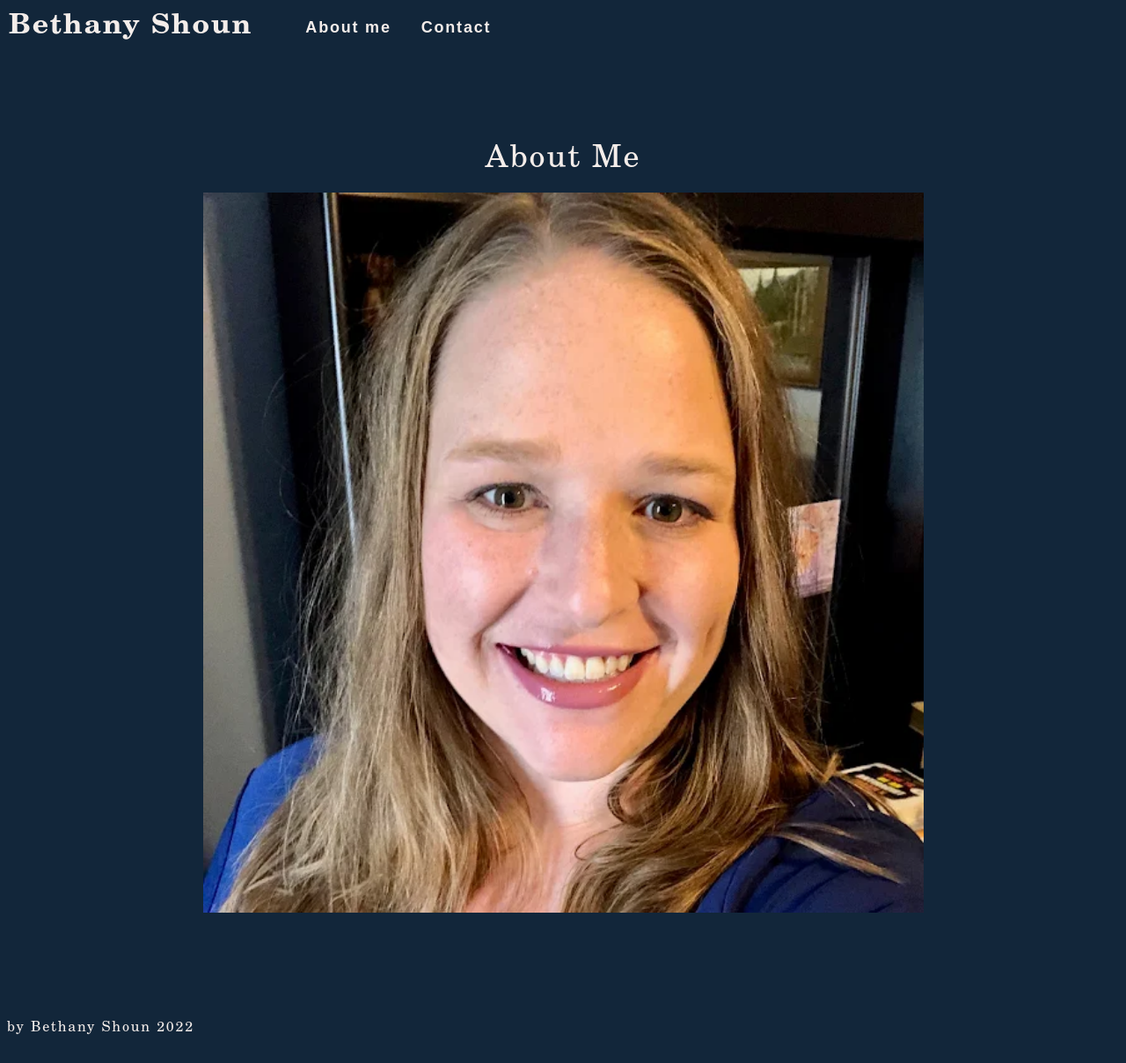
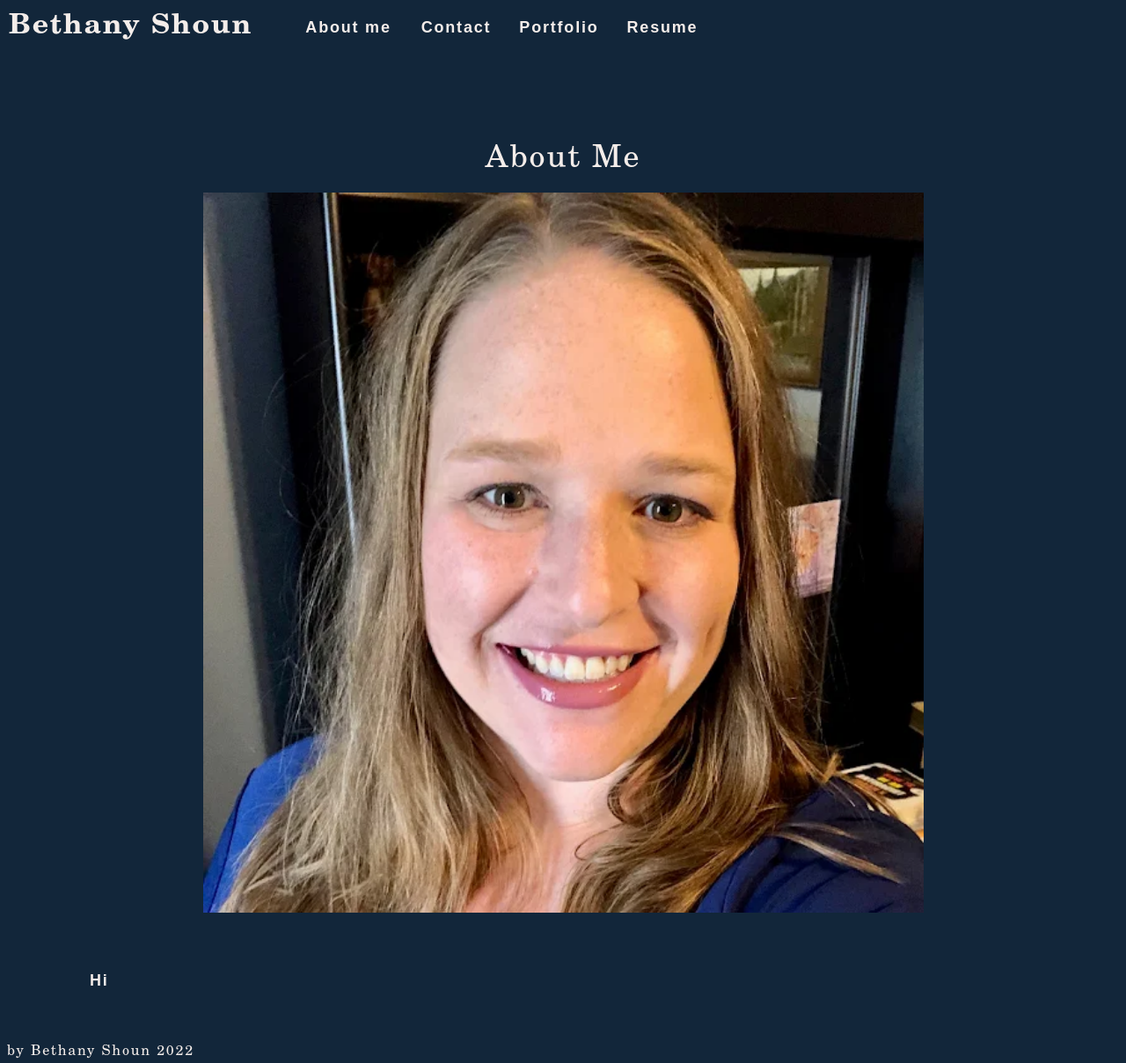
Before and after one commit to bethanyshoun/react-portfolio, a React (Create React App) app: page / in a window 1280 px wide. Shown: the whole page at 88% size. Before the commit the page ends 1182 px from the top, so only its background shows below. Built offline with nearby package versions, Linux system fonts and the light colour scheme.

Commit message:
more updated functionality in components

```diff
--- a/src/components/About/index.js
+++ b/src/components/About/index.js
@@ -1,7 +1,7 @@
 import React from 'react';
 import headshot from "../../assets/main/BASphoto.jpg";
 
-const About = () => {
+function About () {
     return (
         <section className="my-5">
             <h1 id="about">About Me</h1>
--- a/src/components/Footer/index.js
+++ b/src/components/Footer/index.js
@@ -1,7 +1,6 @@
 import React from 'react';
 
-const Header = ({ name }) => {
-    console.log(name);
+function Footer () {
     return (
         <footer className="flex-row px-1">
             <h6 id="footer">
@@ -12,4 +11,4 @@ const Header = ({ name }) => {
 
 }
 
-export default Header;
+export default Footer;
--- a/src/components/Nav/index.js
+++ b/src/components/Nav/index.js
@@ -10,10 +10,10 @@ function Nav(props) {
     } = props;
 
 
-    // const handleClick = (item) => {
-    //   console.log(item);
-    //   return item;
-    // };
+    const handleClick = (item) => {
+      console.log(item);
+      return item;
+    };
 
     return (
       <header className="flex-row px-1" id="header">
@@ -32,7 +32,7 @@ function Nav(props) {
             <li className={`mx-2 ${contactSelected && 'navActive'}`}>
               <span onClick={() => setContactSelected(true)}>Contact</span>
             </li>
-            {/* <li className={`mx-2 ${contactSelected && 'navActive'}`}>
+            <li className={`mx-2 ${contactSelected && 'navActive'}`}>
               <span onClick={() => handleClick('Portfolio')}>
                 Portfolio
               </span>
@@ -41,7 +41,7 @@ function Nav(props) {
               <span onClick={() => handleClick('Resume')}>
                 Resume
               </span>
-            </li> */}
+            </li>
             {categories.map((category) => (
             <li
               className={`mx-1 ${
--- a/src/components/Portfolio/index.js
+++ b/src/components/Portfolio/index.js
@@ -1,11 +1,10 @@
 import React from 'react';
 
-const Portfolio = () => {
-
+function Portfolio () {
     return (
         <section className="flex-row px-1">
         </section>
-    )
+    );
 
 }
 
--- a/src/components/Resume/index.js
+++ b/src/components/Resume/index.js
@@ -1,10 +1,10 @@
 import React from 'react';
 
-const Resume = () => {
+function Resume () {
 
     return (
         <section className="flex-row px-1">
-
+            Hi
         </section>
     )
 
```
